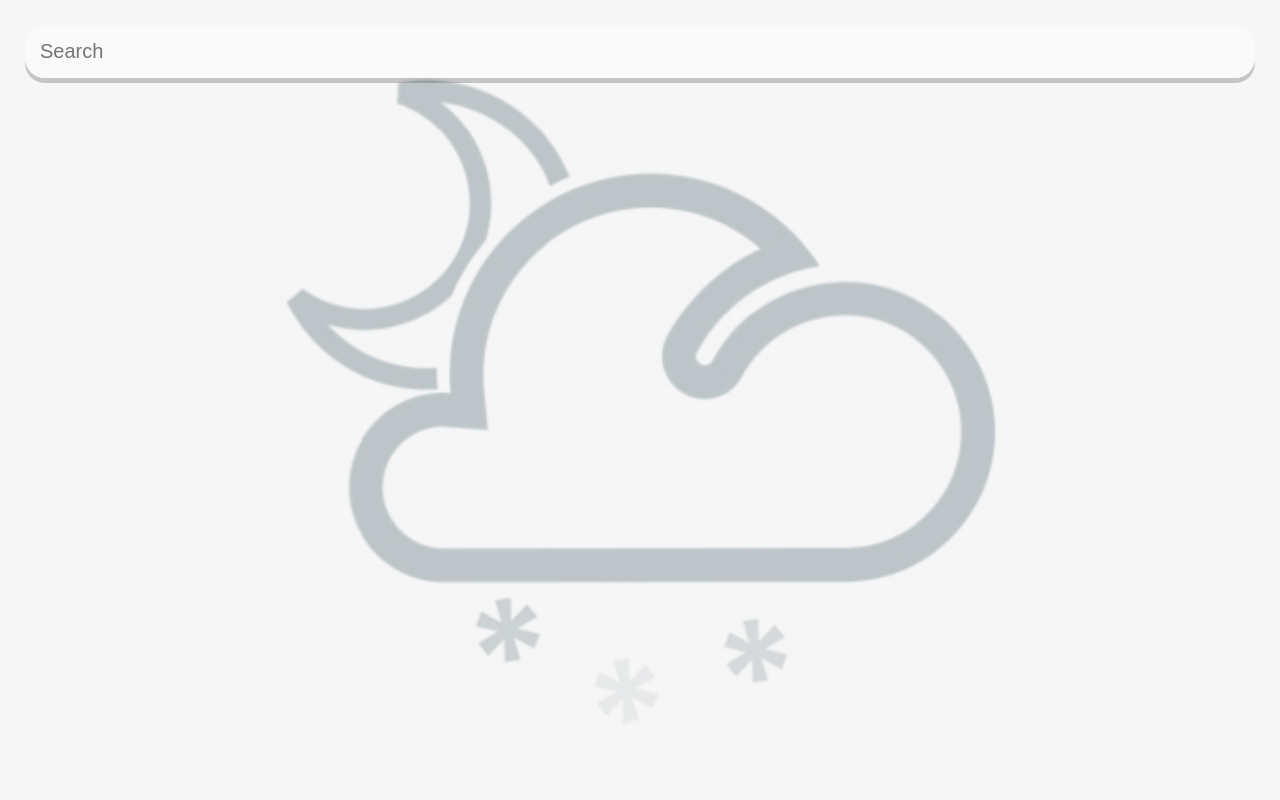
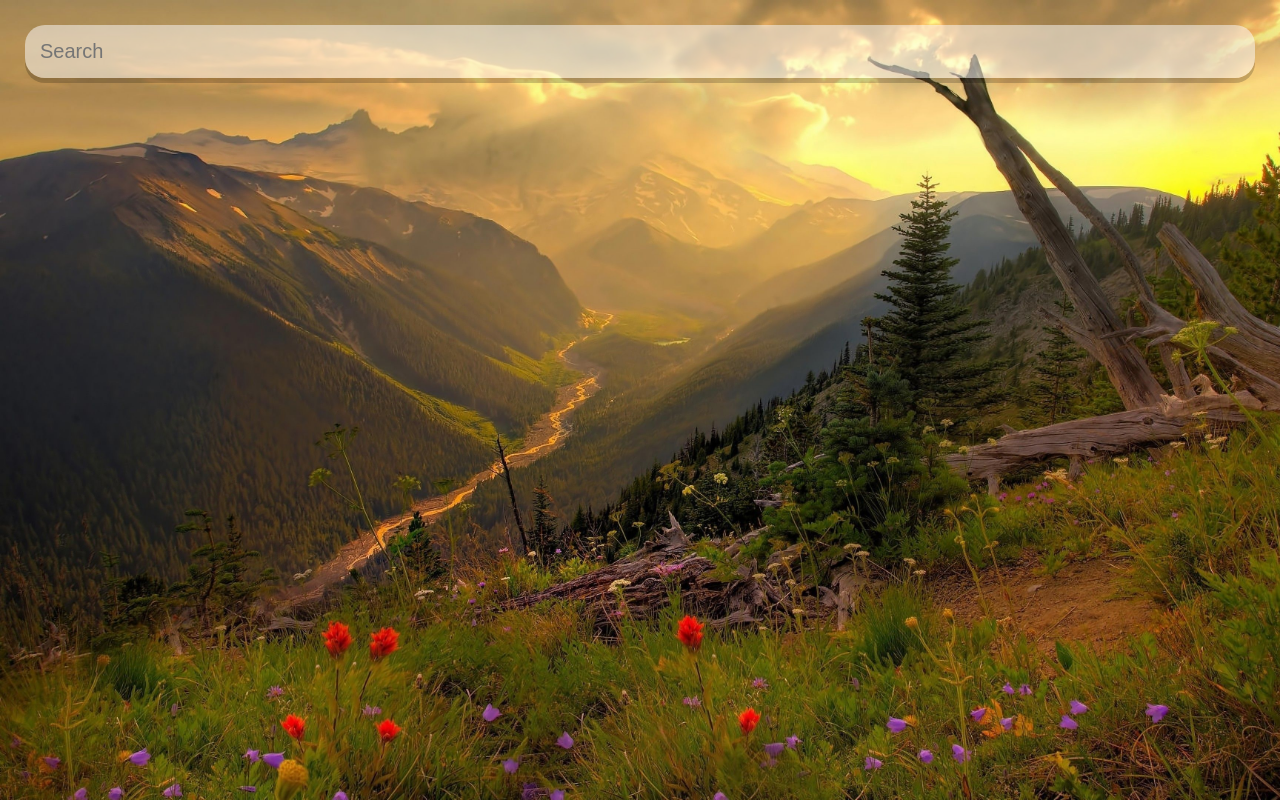
Before and after one commit to kylebaker616/React-weather-app, a React (Create React App) app: page / in a window 1280 px wide. Built offline with nearby package versions, Linux system fonts and the light colour scheme.

Commit message:
Add new base background

```diff
--- a/src/index.css
+++ b/src/index.css
@@ -20,7 +20,7 @@ body {
   transition: 0.4;
 }
 .app-base {
-  background-image: url('./base.png');
+  background-image: url('./base.jpeg');
   background-size: cover;
   background-position: bottom;
   transition: 0.4;
```
Also changed, not shown: src/base.jpeg (added).
